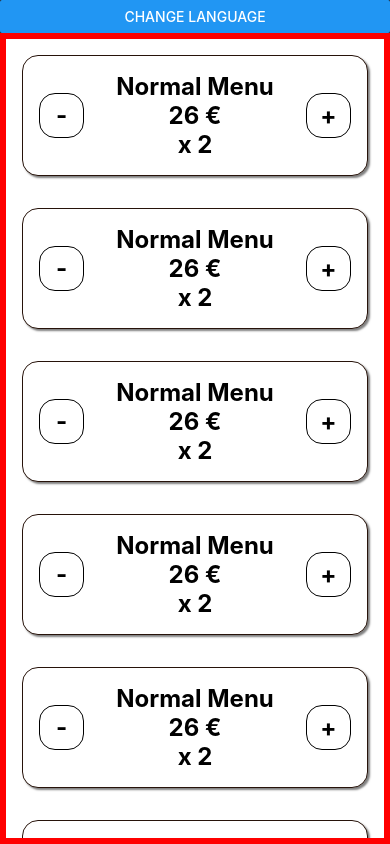
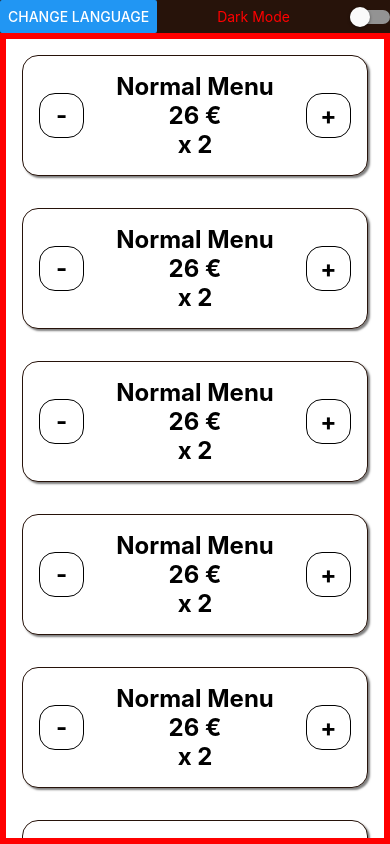
Before and after one commit to ZarthosP/ROM-UI, a React Native app: screen / in a window 390 px wide. Built offline with nearby package versions, Linux system fonts and the light colour scheme.

Commit message:
added dark mode switch

```diff
--- a/App.js
+++ b/App.js
@@ -1,5 +1,4 @@
-import { StatusBar } from 'expo-status-bar';
-import { Button, Modal, StyleSheet, Text, View, FlatList, TouchableOpacity, SafeAreaView } from 'react-native';
+import { Button, Modal, StyleSheet, Text, View, FlatList, TouchableOpacity, SafeAreaView, StatusBar } from 'react-native';
 import Menu from './screens/Menu';
 import Kitchen from './screens/Kitchen';
 import LanguageModal from './screens/Components/LanguageModal';
@@ -18,7 +17,8 @@ export default function App() {
 const styles = StyleSheet.create({
   safeContainer: {
     flex: 1,
-    backgroundColor: "plum"
+    backgroundColor: "plum",
+    paddingTop: StatusBar.currentHeight
   },
   container: {
     flex: 1,
--- a/screens/Components/LanguageModal.js
+++ b/screens/Components/LanguageModal.js
@@ -1,5 +1,5 @@
 import React from 'react';
-import { Button, Modal, StyleSheet, Text, View, FlatList, TouchableOpacity } from 'react-native';
+import { Button, Modal, StyleSheet, Text, View, FlatList, TouchableOpacity, Switch } from 'react-native';
 import i18next, { languageResources } from '../../services/i18next';
 import {useTranslation} from 'react-i18next';
 import { useState } from 'react';
@@ -7,6 +7,7 @@ import languageList from '../../services/languageList.json'
 
 function LanguageModal(props) {
 
+    const [isDarkMode, setIsDarkMode] = useState(false);
     const [visible, setVisible] = useState(false);
     const {t} = useTranslation();
 
@@ -15,7 +16,7 @@ function LanguageModal(props) {
         setVisible(false);
     }
     return (
-        <View>
+        <View style={styles.container}>
             <Modal visible={visible} onRequestClose={() => setVisible(false)}>
                 <View style={styles.languageList}>
                 <FlatList data={Object.keys(languageResources)} renderItem={({item}) => (
@@ -33,11 +34,18 @@ function LanguageModal(props) {
                 </View>
             </Modal>
             <Button title={t('changeLanguage')} onPress={() => setVisible(true)}/>
+            <Text style={ {color: isDarkMode ? "white" : "red"} }>Dark Mode</Text>
+            <Switch value={isDarkMode} onValueChange={() => setIsDarkMode((previousState) => !previousState)}/>
         </View>
     );
 }
 
 const styles = StyleSheet.create({
+    container: {
+        flexDirection: "row",
+        alignItems: "center",
+        justifyContent: "space-between"
+    },
     languageList: {
         flex: 1,
         justifyContent: "center",
```
Lines whose indentation alone changed are shown as unchanged.
